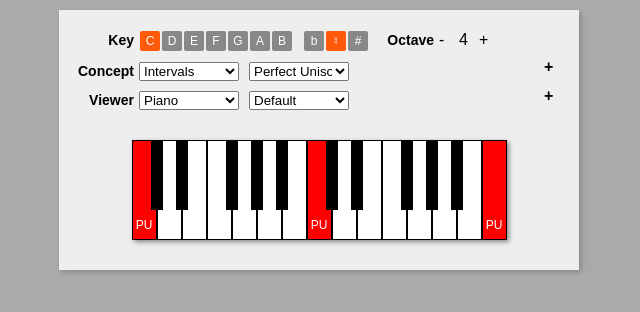
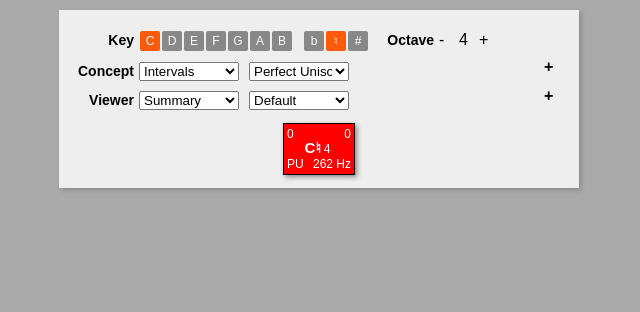
Before and after one commit to dan9418/play-what-beta, a React app: page / in a window 1280 px wide. Shown: the top 312 px of the page, without its empty margins (321-961 px from the left). Built offline with nearby package versions, Linux system fonts and the light colour scheme.

Commit message:
add summary config panel

```diff
--- a/src/App.tsx
+++ b/src/App.tsx
@@ -32,9 +32,9 @@ export class App extends React.Component<any, AppState> {
 		this.state = {
 			viewers: [
 				{
-					viewerType: ALL_VIEWERS[1],
-					viewer: ALL_VIEWERS[1].presets[0],
-					viewerConfigPanel: ALL_VIEWERS[1].configComponent,
+					viewerType: ALL_VIEWERS[0],
+					viewer: ALL_VIEWERS[0].presets[0],
+					viewerConfigPanel: ALL_VIEWERS[0].configComponent,
 					degree: DEGREE.C,
 					accidental: ACCIDENTAL.natural,
 					octave: 4,
--- a/src/Viewers/SummaryView/NoteSummaryConfig.ts
+++ b/src/Viewers/SummaryView/NoteSummaryConfig.ts
@@ -7,13 +7,6 @@ export const PRESETS_NOTE_SUMMARY_CONFIG = [
         id: 'default',
         name: 'Default',
         config: {
-            showInactive: true
-        }
-    },
-    {
-        id: 'activeOnly',
-        name: 'Active Only',
-        config: {
             showInactive: false
         }
     }
--- /dev/null
+++ b/src/Viewers/SummaryView/SummaryConfigPanel.tsx
@@ -0,0 +1,36 @@
+import * as React from "react";
+import { InputSubrow } from "../../InputPanel/InputSubrow/InputSubrow";
+import { InputGroup } from "../../InputPanel/InputGroup/InputGroup";
+import { SwitchSelector } from "../../InputPanel/Selectors/SwitchSelector/SwitchSelector";
+
+type SummaryConfigPanelProps = {
+    setValue: (value: any) => void,
+    viewer: any;
+}
+
+export class SummaryConfigPanel extends React.Component<SummaryConfigPanelProps, null> {
+
+    constructor(props) {
+        super(props);
+    }
+
+    setValue = (property: string, value: any) => {
+        let mergedViewer = { ...this.props.viewer };
+        mergedViewer.config[property] = value;
+        this.props.setValue(mergedViewer);
+    }
+
+    render = () => {
+        return (
+            <div className='summary-config-panel'>
+                <InputSubrow>
+                    <InputGroup label='Show Inactive'>
+                        <SwitchSelector
+                            value={this.props.viewer.config.showInactive}
+                            setValue={(value) => { this.setValue('showInactive', value); }} />
+                    </InputGroup>
+                </InputSubrow>
+            </div>
+        );
+    }
+}
--- a/src/Viewers/ViewerConfig.ts
+++ b/src/Viewers/ViewerConfig.ts
@@ -6,6 +6,7 @@ import { PRESETS_PIANO_CONFIG } from "./PianoView/PianoConfig";
 import { PRESETS_NOTE_SUMMARY_CONFIG } from "./SummaryView/NoteSummaryConfig";
 import { Preset } from "../Common/Theory/TheoryConfig";
 import { PianoConfigPanel } from "./PianoView/PianoConfigPanel";
+import { SummaryConfigPanel } from "./SummaryView/SummaryConfigPanel";
 
 export interface ViewerType {
     id: string;
@@ -20,6 +21,7 @@ export const ALL_VIEWERS: ViewerType[] = [
         id: 'summary',
         name: 'Summary',
         component: NoteSummarySet,
+        configComponent: SummaryConfigPanel,
         presets: PRESETS_NOTE_SUMMARY_CONFIG
     },
     {
```
Also changed, not shown: src/Viewers/PianoView/PianoConfigPanel.tsx (+1 -26 lines), 1 other file (tests, documents, lock files or other folders).
